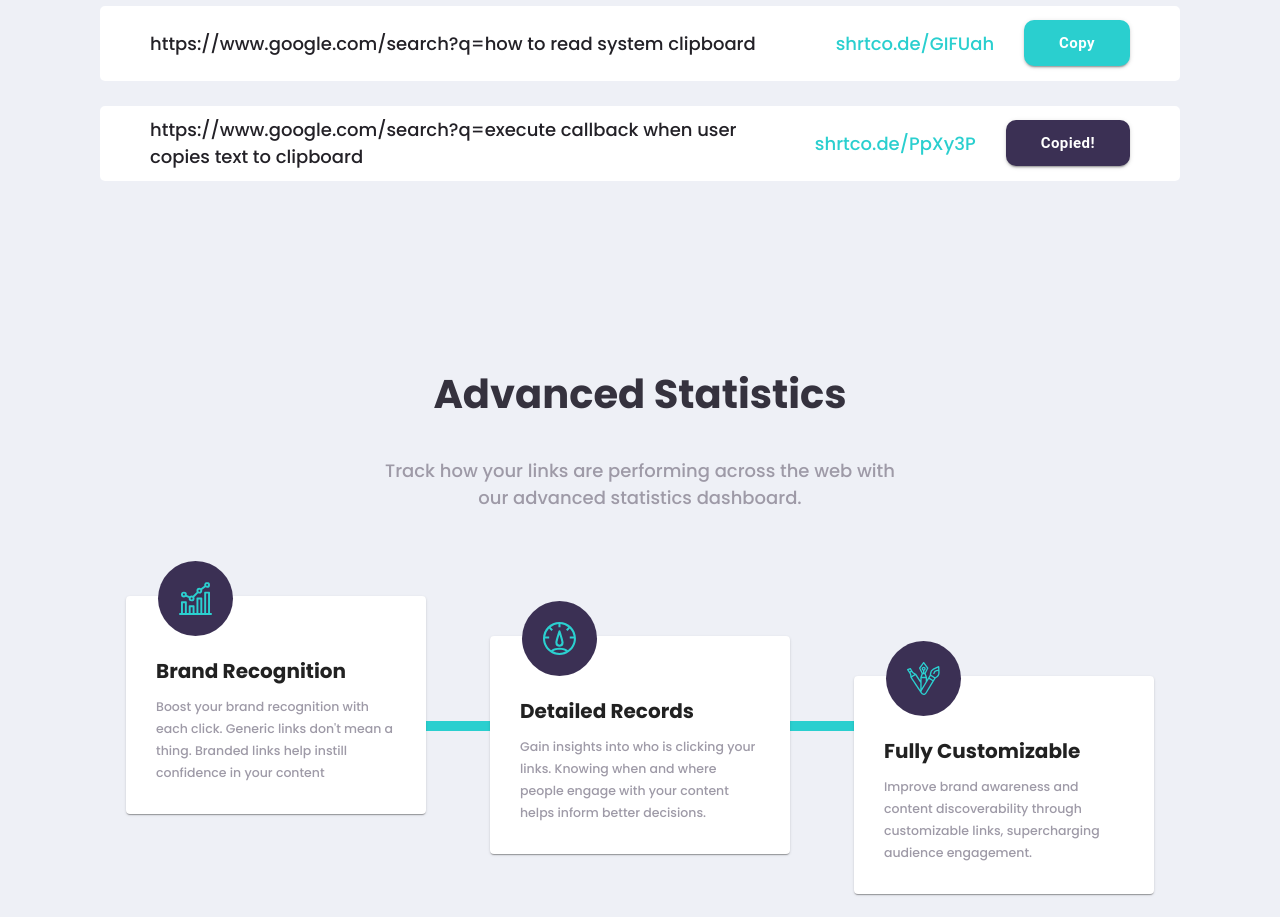
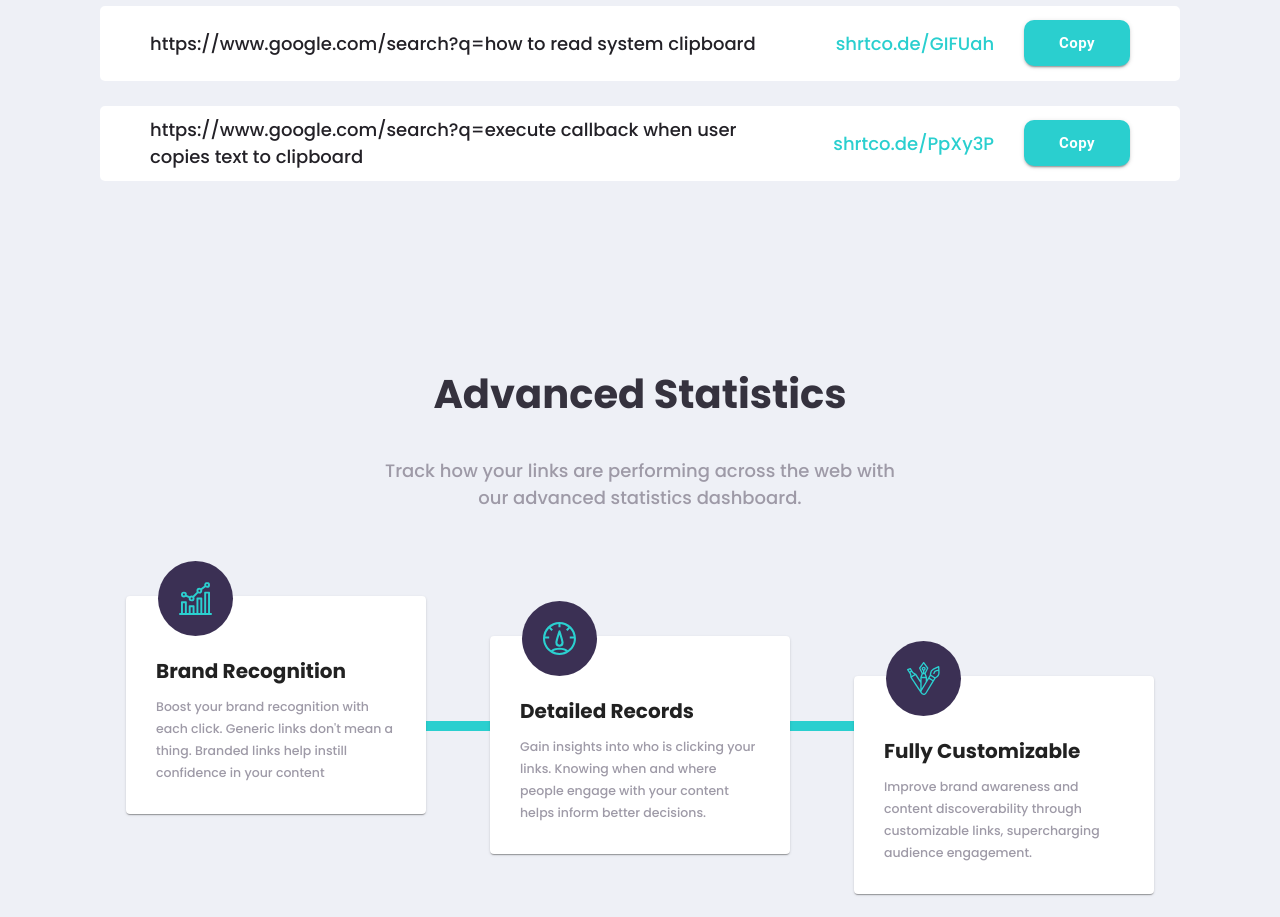
Before and after one commit to makardjian/swim-assignment, a React (Create React App) app: page / in a window 1280 px wide. Shown: the part 880-1797 px from the top of the page. Built offline with nearby package versions, Linux system fonts and the light colour scheme.

Commit message:
clean App.tsx and extract two util functions

```diff
--- a/src/App.tsx
+++ b/src/App.tsx
@@ -9,6 +9,8 @@ import CallToActionBanner from './components/CallToActionBanner/CallToActionBann
 import Footer from './components/Footer/Footer';
 import type { Link } from './components/Links/Link.type';
 import { fetchShortenedLink } from './api/fetchShortenedLink';
+import { injectIsCopiedValueIntoRawLink } from './utils/injectIsCopiedValueIntoRawLink';
+import { setIsCopiedOnLinks } from './utils/setIsCopiedOnLinks';
 import useStyles from './App.styles';
 import {
   EMPTY_INPUT_ERROR_MSG,
@@ -23,37 +25,27 @@ function ShortlyLinkShortenerApp() {
     useState('');
 
   const generateShortenedLink = async (originalUrl: string) => {
-    if (!originalUrl.length) {
+    if (!originalUrl) {
       setLinkShortenerErrorMessage(EMPTY_INPUT_ERROR_MSG);
       return;
     }
-    const link: Link = await fetchShortenedLink(originalUrl);
-    const { shortLink, errorMessage } = link;
+    const rawLink: Link = await fetchShortenedLink(originalUrl);
+    const { shortLink, errorMessage } = rawLink;
     if (shortLink) {
-      const newLinks = [link, ...links];
-      console.log({ newLinks });
+      const link: Link = injectIsCopiedValueIntoRawLink(rawLink);
+      const newLinks: Link[] = [link, ...links];
       setLinks(newLinks);
       return;
     }
     if (errorMessage) {
-      console.log({ errorMessage });
       setLinkShortenerErrorMessage(INVALID_URL_ERROR_MSG);
     }
   };
 
   const onCopyLink = (id: string) => {
-    const newLinks = links.map((link) => {
-      if (link.id === id) {
-        return {
-          ...link,
-          isCopied: true,
-        };
-      } else {
-        return {
-          ...link,
-          isCopied: false,
-        };
-      }
+    const newLinks = setIsCopiedOnLinks({
+      links: links,
+      copiedLinkId: id,
     });
     setLinks(newLinks);
   };
--- a/src/api/fetchShortenedLink.ts
+++ b/src/api/fetchShortenedLink.ts
@@ -35,7 +35,6 @@ export const fetchShortenedLink = async (
       return {
         shortLink: short_link,
         originalLink: original_link,
-        isCopied: false,
         id: uuid(),
       };
     }
@@ -43,7 +42,6 @@ export const fetchShortenedLink = async (
   } catch (error: any) {
     return {
       errorMessage: error.message,
-      isCopied: false,
       id: uuid(),
     };
   }
--- a/src/components/Links/Link.tsx
+++ b/src/components/Links/Link.tsx
@@ -13,7 +13,9 @@ type LinkProps = {
 
 const Link = ({ link, onCopyLink }: LinkProps) => {
   const styles = useStyles();
-  const { colors } = useTheme() as ShortlyTheme;
+  const {
+    colors: { primary },
+  } = useTheme() as ShortlyTheme;
 
   return (
     <div className={styles.fullLinkContainer}>
@@ -32,10 +34,13 @@ const Link = ({ link, onCopyLink }: LinkProps) => {
               customStyles={{
                 padding: '10px 35px',
                 backgroundColor: `${
-                  link.isCopied
-                    ? colors.primary['@darkViolet']
-                    : colors.primary['@cyan']
+                  link.isCopied ? primary['@darkViolet'] : primary['@cyan']
                 }`,
+                '&:hover': {
+                  backgroundColor: link.isCopied
+                    ? primary['@darkViolet']
+                    : primary.derivatives['@lightCyan'],
+                },
               }}
             />
           </CopyToClipboard>
--- a/src/components/Links/Link.type.ts
+++ b/src/components/Links/Link.type.ts
@@ -2,6 +2,6 @@ export type Link = {
   shortLink?: string;
   originalLink?: string;
   errorMessage?: string;
-  isCopied: boolean;
+  isCopied?: boolean;
   id: string;
 };
--- a/src/static/errorMessages.constants.ts
+++ b/src/static/errorMessages.constants.ts
@@ -1,4 +1,4 @@
 export const EMPTY_INPUT_ERROR_MSG = 'Please add a link';
 
 export const INVALID_URL_ERROR_MSG =
-  'Sorry, but it looks like that is not a valid link. Please try again.';
+  'Sorry, but it looks like you entered an invalid URL. Please try again.';
--- a/src/static/mockData.ts
+++ b/src/static/mockData.ts
@@ -14,7 +14,7 @@ export const MOCK_LINKS = [
   },
   {
     id: '114f9a76-5722-4a38-acd8-3d0c9f2f2a57',
-    isCopied: true,
+    isCopied: false,
     originalLink:
       'https://www.google.com/search?q=execute callback when user copies text to clipboard',
     shortLink: 'shrtco.de/PpXy3P',
--- /dev/null
+++ b/src/utils/injectIsCopiedValueIntoRawLink.ts
@@ -0,0 +1,6 @@
+import type { Link } from '../components/Links/Link.type';
+
+export const injectIsCopiedValueIntoRawLink = (rawLink: Link) => ({
+  ...rawLink,
+  isCopied: false,
+});
--- /dev/null
+++ b/src/utils/setIsCopiedOnLinks.ts
@@ -0,0 +1,23 @@
+import type { Link } from '../components/Links/Link.type';
+
+export const setIsCopiedOnLinks = ({
+  links,
+  copiedLinkId,
+}: {
+  links: Link[];
+  copiedLinkId: string;
+}): Link[] => {
+  return links.map((link) => {
+    if (link.id === copiedLinkId) {
+      return {
+        ...link,
+        isCopied: true,
+      };
+    } else {
+      return {
+        ...link,
+        isCopied: false,
+      };
+    }
+  });
+};
```
